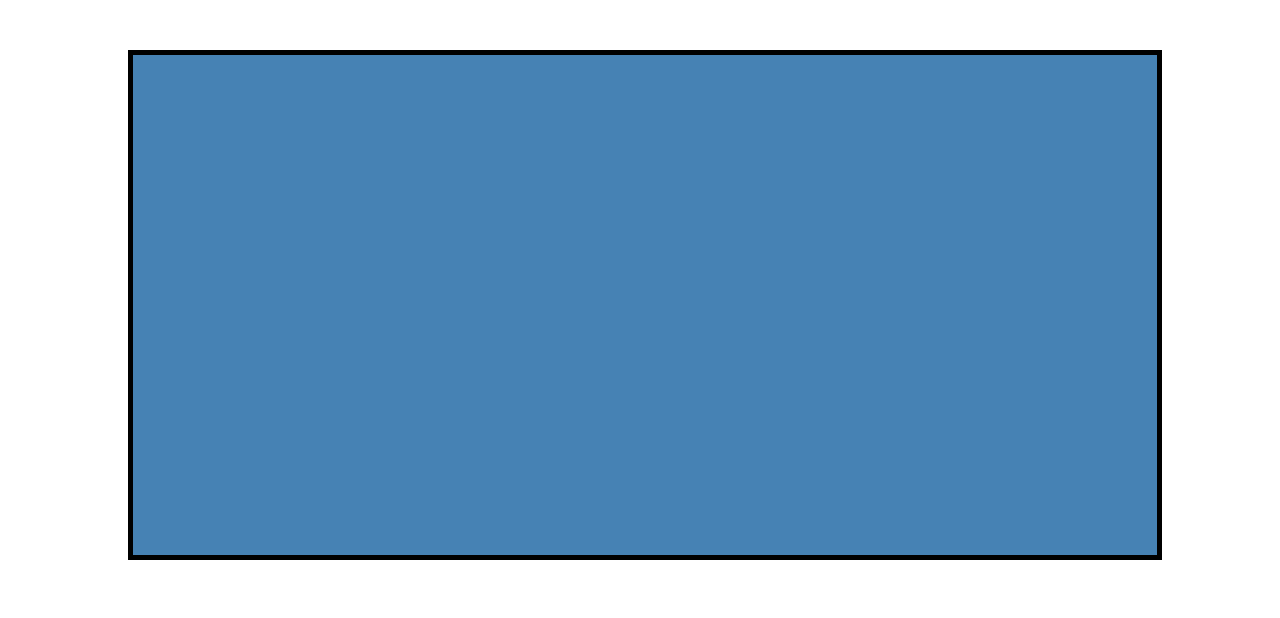
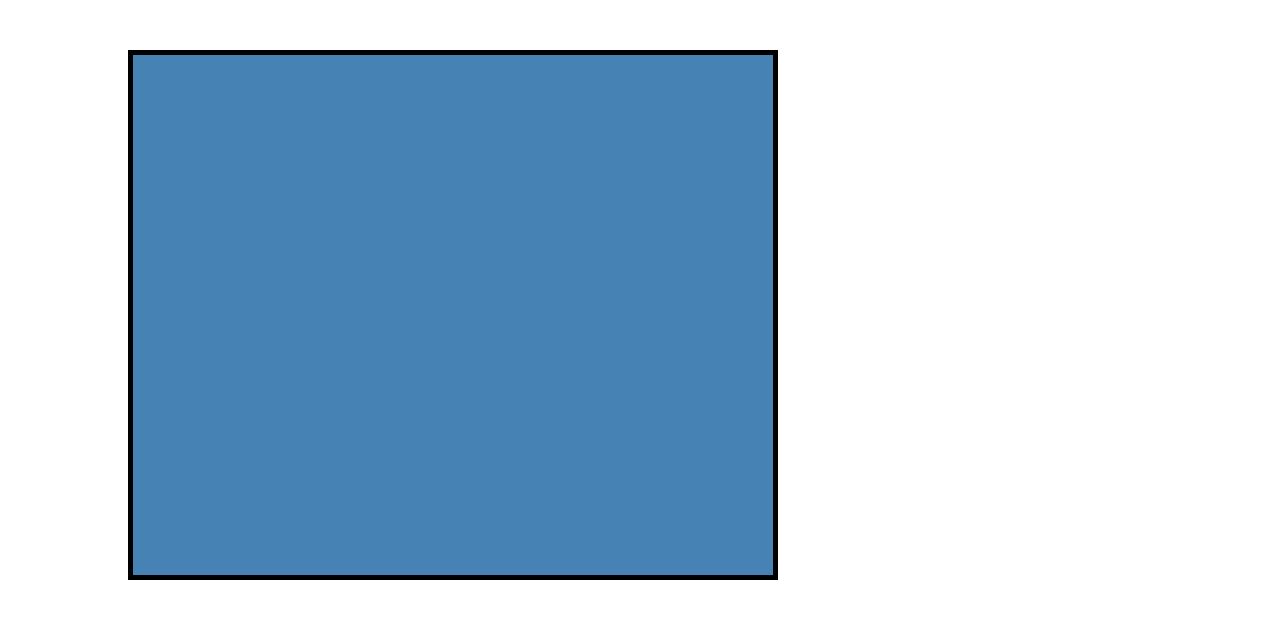
Before and after one commit to brunops/death-arena, a plain HTML site: page index.html in a window 1280 px wide. Drawn offline with Linux system fonts and the light colour scheme.

Commit message:
Hardcode canvas width and height for now to properly render tiles..

```diff
--- a/public/css/style.css
+++ b/public/css/style.css
@@ -13,7 +13,5 @@ body {
 }
 
 #canvas {
-  width: 100%;
-  height: 100%;
   border: 5px solid black;
 }
--- a/public/js/Game.js
+++ b/public/js/Game.js
@@ -38,8 +38,8 @@
       Game.canvas = document.getElementById('canvas');
       Game.ctx = Game.canvas.getContext('2d');
 
-      Game.canvas.width = Game.canvas.clientWidth;
-      Game.canvas.height = Game.canvas.clientHeight;
+      Game.canvas.width = 640;//Game.canvas.clientWidth;
+      Game.canvas.height = 520;//Game.canvas.clientHeight;
     },
 
     bind: function () {
```
